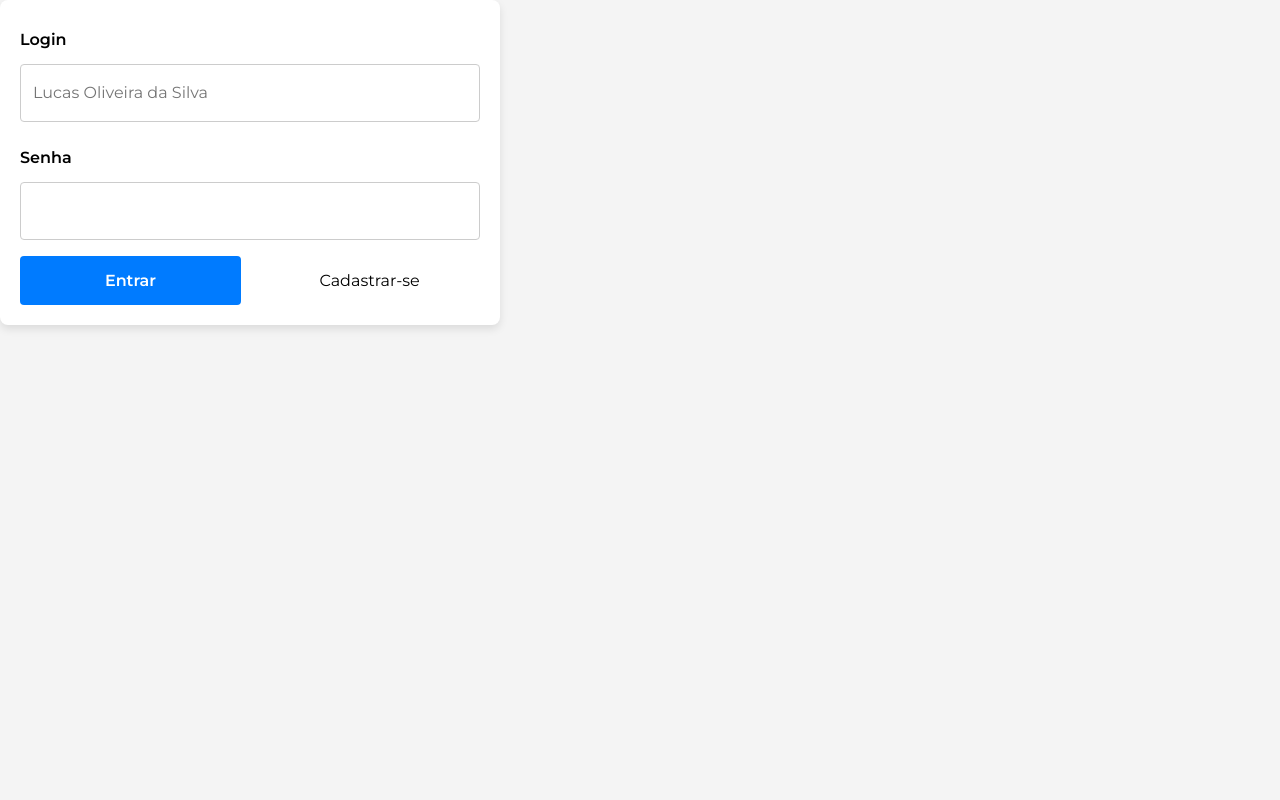
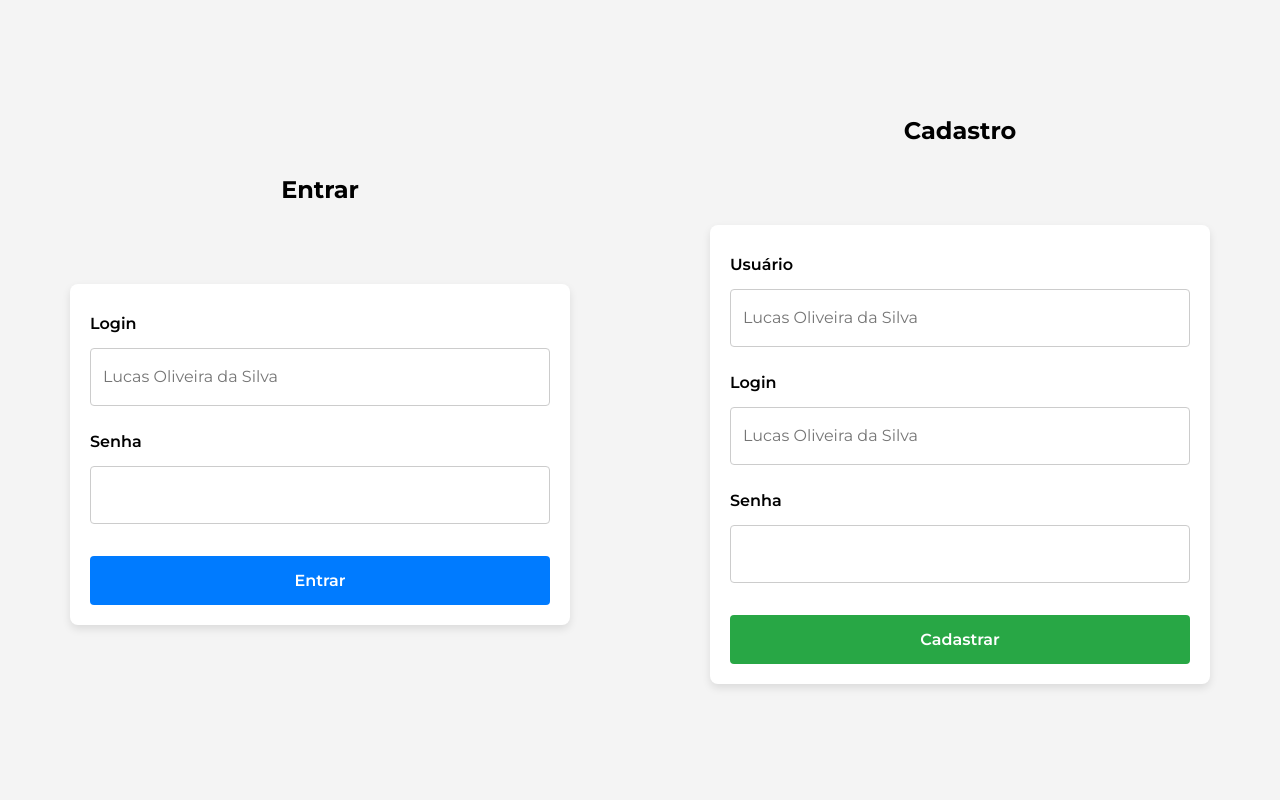
Before and after one commit to SamuelMoreiraFerreira/web-service-comentarios, a Flask app: page /login in a window 1280 px wide. Run offline with Flask 3, Linux system fonts and the light colour scheme.

Commit message:
MODIFY Mudanças na estrutura HTML e estilização CSS na página de Login

```diff
--- a/static/styles/login.css
+++ b/static/styles/login.css
@@ -1,14 +1,37 @@
-body
+.page-title
+{
+    text-align: center;
+}
+
+.main-container
 {
     width: 100vw;
     height: 100vh;
 
+    display: flex;
+
     background-color: var(--primary-bg-color);
+}
+
+.form-login__section,
+.form-register__section
+{
+    flex: 1;
+
+    display: flex;
+
+    flex-flow: column wrap;
+
+    justify-content: center;
+    align-items: center;
+
+    gap: 5em;
 }
 
 /* Formulário */
 
-.form-login
+.form-login,
+.form-register
 {
     width: 100%;
     max-width: 500px;
@@ -24,7 +47,8 @@ body
 
 /* Labels */
 
-.form-login__label
+.form-login__label,
+.form-register__label
 {
     display: block;
 
@@ -36,7 +60,8 @@ body
 
 /* Input de Texto */
 
-.form-login__input
+.form-login__input,
+.form-register__input
 {
     width: 100%;
 
@@ -60,17 +85,12 @@ body
     outline: none;
 }
 
-.form-login__buttons
+.form-login__btn--login,
+.form-register__btn--register
 {
     width: 100%;
 
-    display: flex;
-    justify-content: space-between;
-}
-
-.form-login__button
-{
-    width: 48%;
+    margin-top: 16px;
 
     padding: 15px 0;
 
@@ -78,6 +98,9 @@ body
     border-radius: 4px;
 
     font-size: 1rem;
+    font-weight: 600;
+
+    color: #fff;
 
     text-align: center;
 
@@ -86,15 +109,18 @@ body
     transition: filter 0.3s;
 }
 
+.form-login__btn--login:hover,
+.form-register__btn--register:hover
+{
+    filter: brightness(0.9);
+}
+
 .form-login__btn--login
 {
     background-color: var(--blue);
-
-    font-weight: 600;
-    color: #fff;
 }
 
-.form-login__btn--login:hover
+.form-register__btn--register
 {
-    filter: brightness(0.9);
+    background-color: var(--green);
 }
--- a/templates/login.html
+++ b/templates/login.html
@@ -26,29 +26,56 @@
 
 <body>
 
-    <main>
+    <main class="main-container">
 
-        <form class="form-login" action="/post/login" method="POST">
+        <section class="form-login__section">
 
-            <!-- Input Usuário -->
+            <h2 class="page-title">Entrar</h2>
 
-            <label class="form-login__label" for="input-login">Login</label>
-            <input class="form-login__input" type="text" name="input-login" placeholder="Lucas Oliveira da Silva" maxlength="150" required>
+            <form class="form-login" action="/post/login" method="POST">
 
-            <!-- Input Senha -->
+                <!-- Input Login -->
 
-            <label class="form-login__label" for="input-password">Senha</label>
-            <input class="form-login__input" type="password" name="input-password" minlength="8" required>
+                <label class="form-login__label" for="input-login">Login</label>
+                <input class="form-login__input" type="text" name="input-login" placeholder="Lucas Oliveira da Silva" maxlength="150" required>
 
-            <div class="form-login__buttons">
+                <!-- Input Senha -->
 
-                <button class="form-login__button form-login__btn--login" type="submit">Entrar</button>
+                <label class="form-login__label" for="input-password">Senha</label>
+                <input class="form-login__input" type="password" name="input-password" minlength="8" required>
 
-                <a class="form-login__button" href="/">Cadastrar-se</a>
+                <button class="form-login__btn--login" type="submit">Entrar</button>
 
-            </div>
+            </form>
 
-        </form>
+        </section>
+
+        <section class="form-register__section">
+
+            <h2 class="page-title">Cadastro</h2>
+
+            <form class="form-register" action="/post/register" method="POST">
+
+                <!-- Input Usuário -->
+
+                <label class="form-register__label" for="input-user">Usuário</label>
+                <input class="form-register__input" type="text" name="input-user" placeholder="Lucas Oliveira da Silva" maxlength="150" required>
+
+                <!-- Input Login -->
+
+                <label class="form-register__label" for="input-login">Login</label>
+                <input class="form-register__input" type="text" name="input-login" placeholder="Lucas Oliveira da Silva" maxlength="150" required>
+
+                <!-- Input Senha -->
+
+                <label class="form-register__label" for="input-password">Senha</label>
+                <input class="form-register__input" type="password" name="input-password" minlength="8" required>
+
+                <button class="form-register__btn--register" type="submit">Cadastrar</button>
+
+            </form>
+
+        </section>
 
     </main>
 
```
